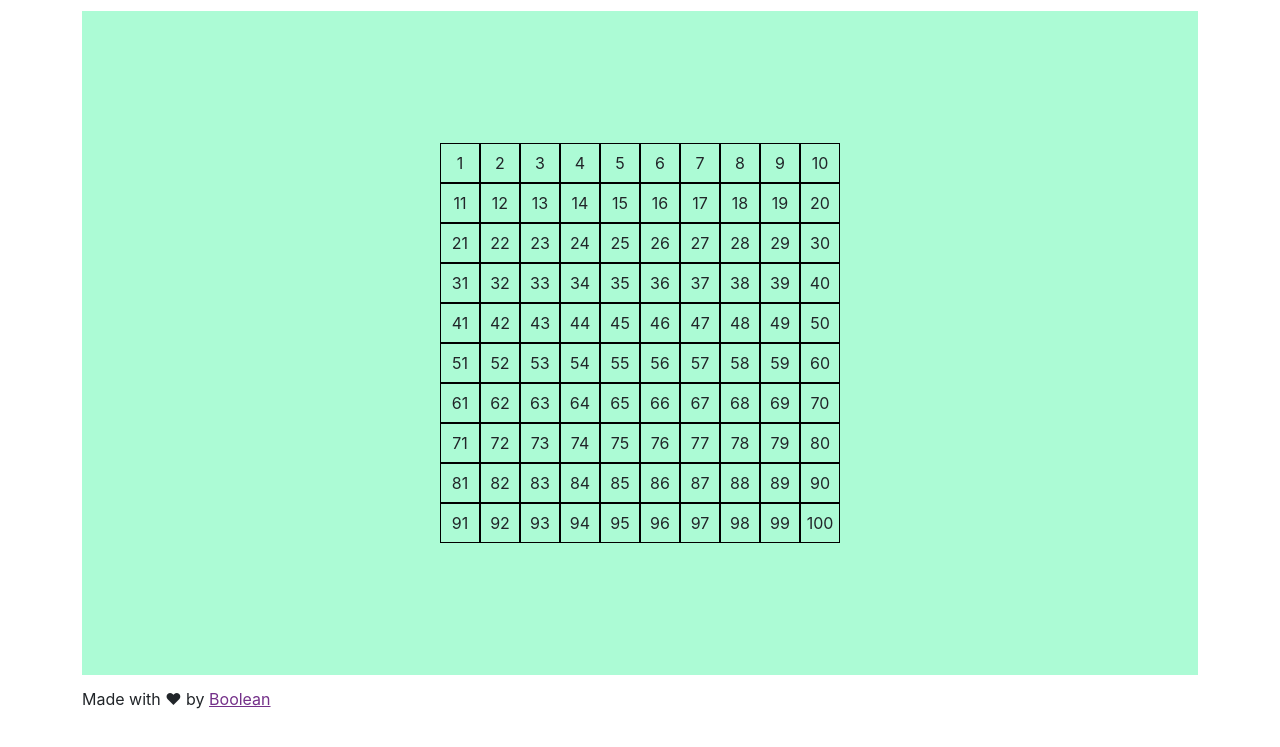
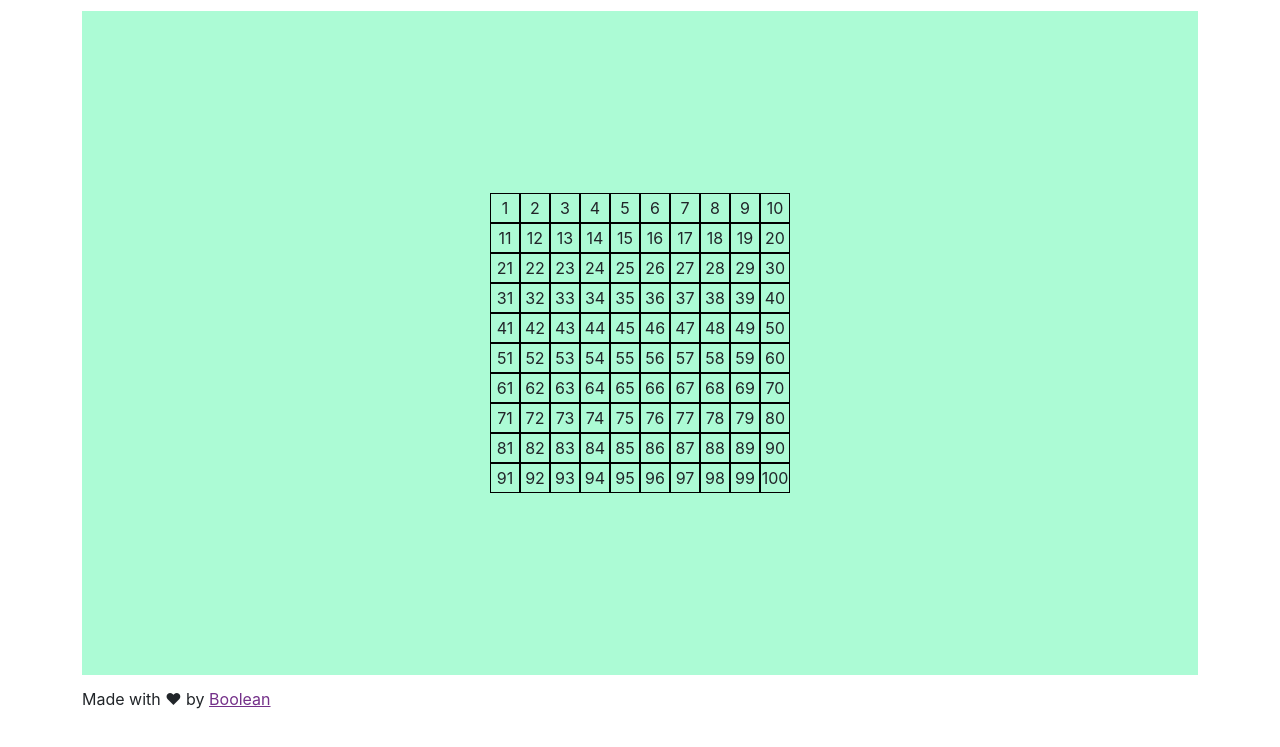
Before and after one commit to SAX-94/js-campominato-dom, a plain HTML site: page index.html in a window 1280 px wide. Shown: the part 53-800 px from the top of the page. Drawn offline with nearby package versions, Linux system fonts and the light colour scheme.

Commit message:
reduced cell size

```diff
--- a/css/style.css
+++ b/css/style.css
@@ -3,7 +3,7 @@
 *******************************/
 
 :root {
-    --cell-size: 40px;
+    --cell-size: 30px;
     --click-cell-color: #7996eb;
 }
 
```
